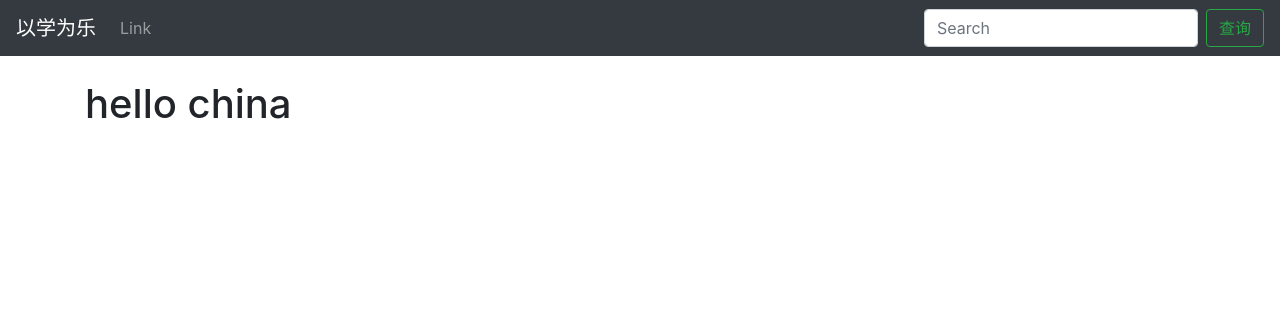
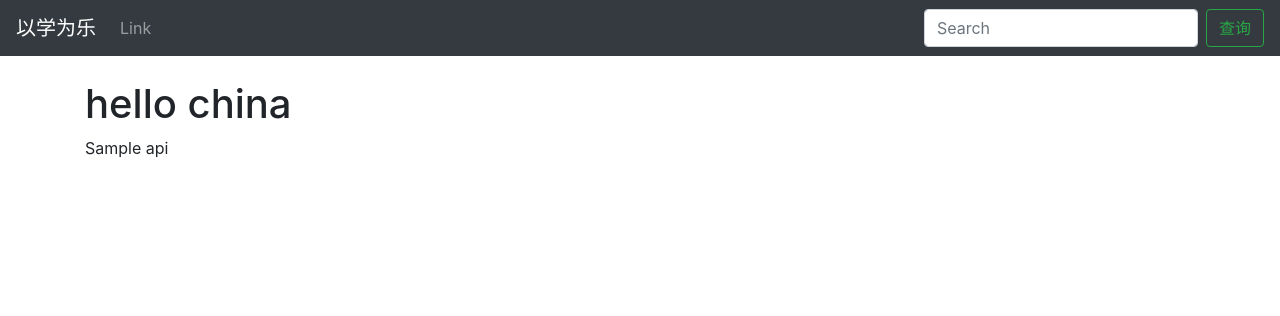
Before and after one commit to qdmacf/djapp02, a Django app: template maapp/templates/home.html in a window 1280 px wide. Shown: the top 316 px of the page. Run offline with Django 3.2, Linux system fonts and the light colour scheme; the template is opened without the code that fills it: most values are stand-ins (such as "Sample title", 1, 10 or a date in 2020).

Commit message:
win 4 commit

```diff
--- a/maapp/templates/home.html
+++ b/maapp/templates/home.html
@@ -2,4 +2,5 @@
 
 {% block content %}
 <h1> hello china</h1>
+<p>{{api}}</p>
 {% endblock %}
--- a/maapp/views.py
+++ b/maapp/views.py
@@ -2,4 +2,8 @@ from django.shortcuts import render
 
 # Create your views here.
 def home(request):
-    return render(request,'home.html',{})
+    import request
+    import json
+    api_request = request.get("https://api.github.com/users?since=0")
+    api = json.loads(api_request.content)
+    return render(request,'home.html',{"api":api})
```
